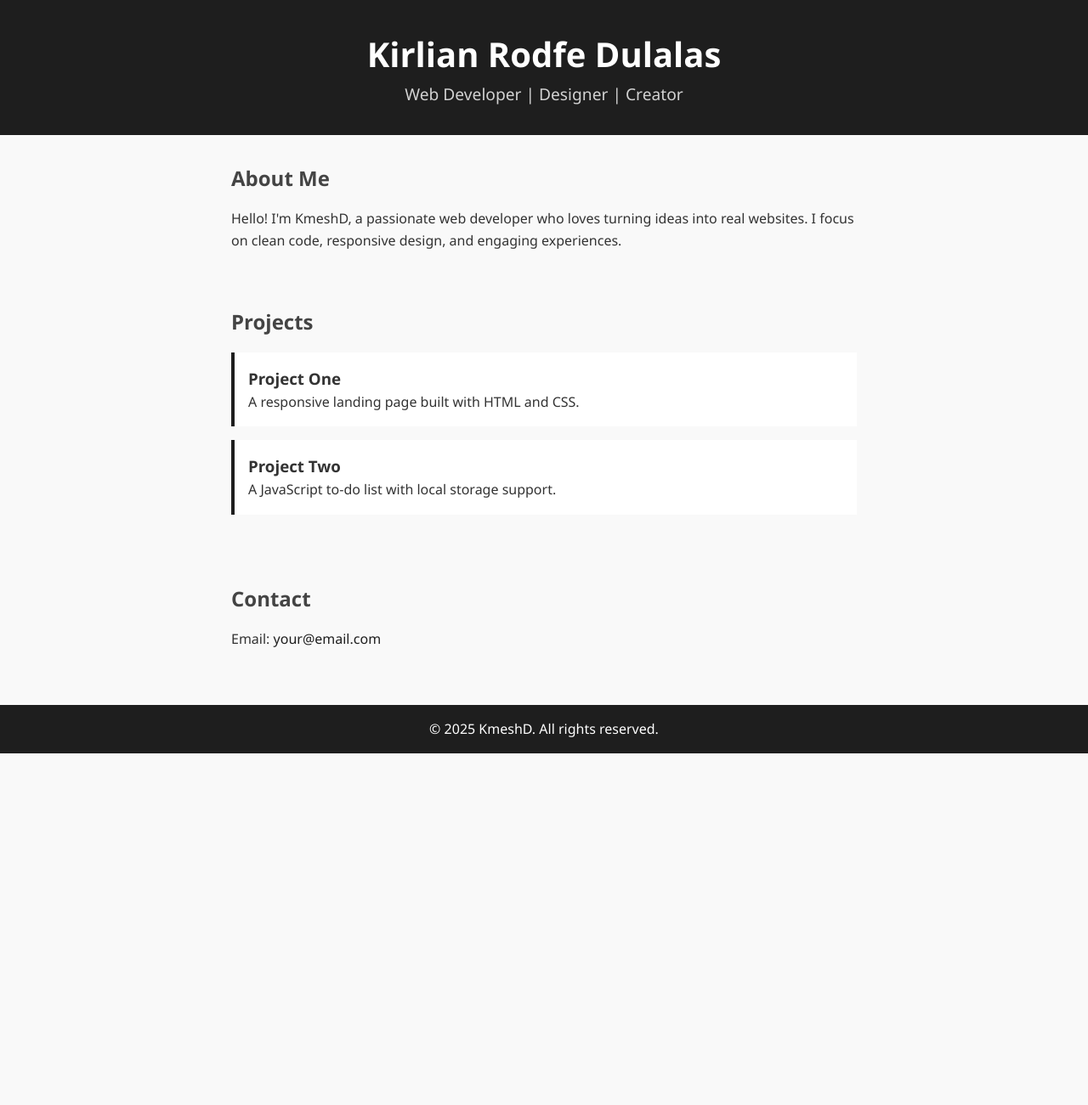
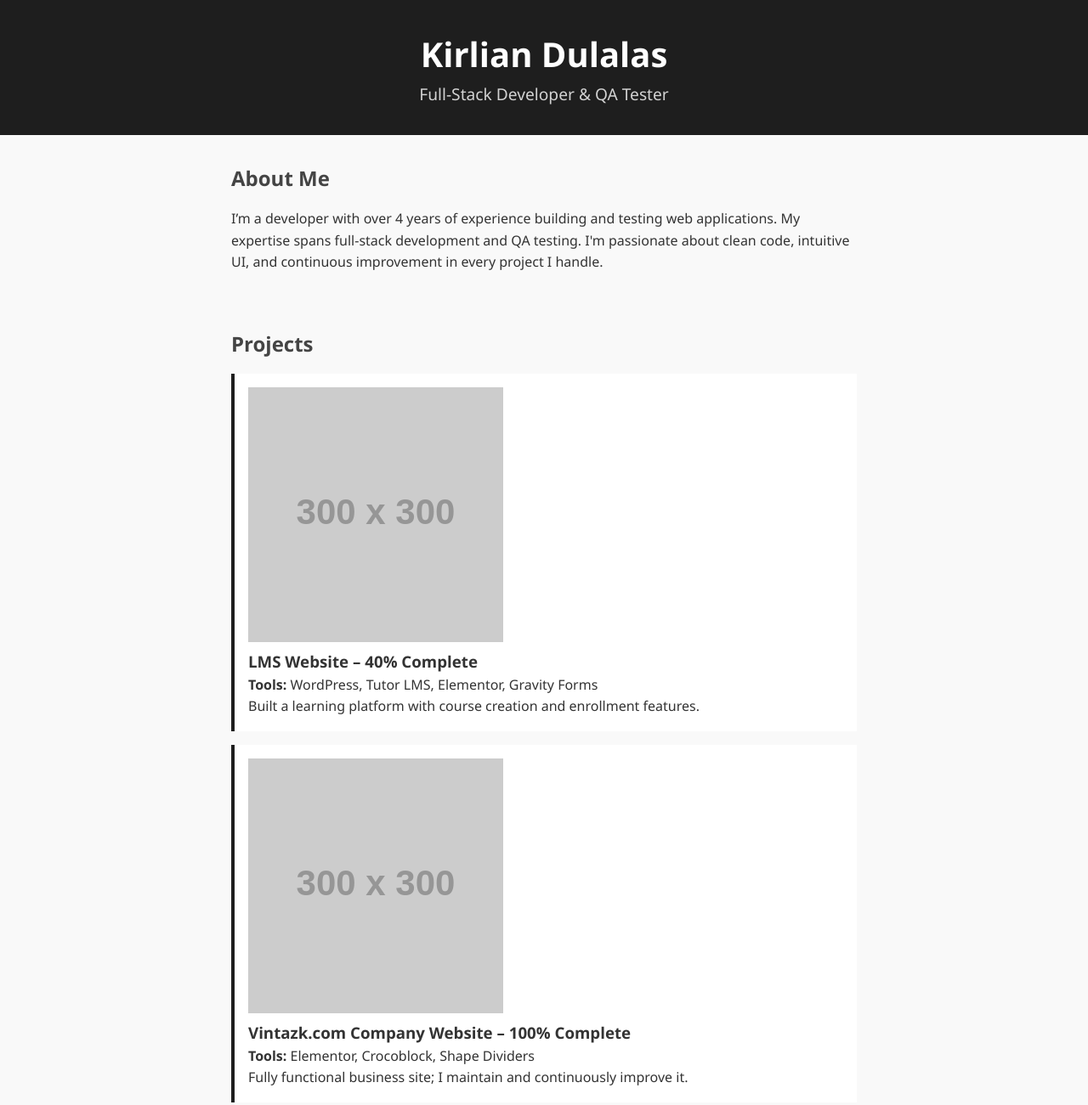
Before and after one commit to KmeshD/KmeshD.github.io, a plain HTML site: page index.html in a window 1280 px wide. Shown: the top 1301 px of the page at 85% size. Before the commit the page ends 887 px from the top, so only its background shows below. Drawn offline with Linux system fonts and the light colour scheme; placeholder pictures from the web are drawn by us.

Commit message:
Update index.html

```diff
--- a/index.html
+++ b/index.html
@@ -3,40 +3,74 @@
 <head>
   <meta charset="UTF-8" />
   <meta name="viewport" content="width=device-width, initial-scale=1.0"/>
-  <title>KmeshD Portfolio</title>
+  <title>Kirlian Dulalas | Developer Portfolio</title>
   <link rel="stylesheet" href="style.css" />
 </head>
 <body>
 
   <header>
-    <h1>Kirlian Rodfe Dulalas</h1>
-    <p>Web Developer | Designer | Creator</p>
+    <h1>Kirlian Dulalas</h1>
+    <p>Full-Stack Developer & QA Tester</p>
   </header>
 
-  <section id="about">
+  <section class="about">
     <h2>About Me</h2>
-    <p>Hello! I'm KmeshD, a passionate web developer who loves turning ideas into real websites. I focus on clean code, responsive design, and engaging experiences.</p>
+    <p>I’m a developer with over 4 years of experience building and testing web applications. My expertise spans full-stack development and QA testing. I'm passionate about clean code, intuitive UI, and continuous improvement in every project I handle.</p>
   </section>
 
-  <section id="projects">
+  <section class="projects">
     <h2>Projects</h2>
+
     <div class="project">
-      <h3>Project One</h3>
-      <p>A responsive landing page built with HTML and CSS.</p>
+      <img src="https://via.placeholder.com/300" alt="LMS Website thumbnail">
+      <div>
+        <h3>LMS Website <span class="status">– 40% Complete</span></h3>
+        <p><strong>Tools:</strong> WordPress, Tutor LMS, Elementor, Gravity Forms</p>
+        <p>Built a learning platform with course creation and enrollment features.</p>
+      </div>
     </div>
+
     <div class="project">
-      <h3>Project Two</h3>
-      <p>A JavaScript to-do list with local storage support.</p>
+      <img src="https://via.placeholder.com/300" alt="Vintazk Company Website thumbnail">
+      <div>
+        <h3>Vintazk.com Company Website <span class="status">– 100% Complete</span></h3>
+        <p><strong>Tools:</strong> Elementor, Crocoblock, Shape Dividers</p>
+        <p>Fully functional business site; I maintain and continuously improve it.</p>
+      </div>
     </div>
-  </section>
 
-  <section id="contact">
-    <h2>Contact</h2>
-    <p>Email: <a href="mailto:your@email.com">your@email.com</a></p>
+    <div class="project">
+      <img src="https://via.placeholder.com/300" alt="JobsOnDemand QA thumbnail">
+      <div>
+        <h3>JobsOnDemand QA Tester <span class="status">– 1.5 Years</span></h3>
+        <p><strong>Role:</strong> QA Tester</p>
+        <p>Performed test case design, regression testing, and bug reporting.</p>
+      </div>
+    </div>
+
+    <div class="project">
+      <img src="https://via.placeholder.com/300" alt="Employee Management System thumbnail">
+      <div>
+        <h3>Employee Management System <span class="status">– In Progress</span></h3>
+        <p><strong>URL:</strong> <a href="https://app.vintech.vintazk.com" target="_blank">Visit App</a></p>
+        <p><strong>Role:</strong> Analyst and Project Manager</p>
+        <p>Spearheading design, specs, and dev coordination for internal HR system.</p>
+      </div>
+    </div>
+
+    <div class="project">
+      <img src="https://via.placeholder.com/300" alt="Course Funnel thumbnail">
+      <div>
+        <h3>Course Funnel with Email Marketing <span class="status">– Completed</span></h3>
+        <p><strong>Tools:</strong> Systeme.io, GetResponse</p>
+        <p>Built a lead-gen funnel, landing pages, and email automation for course sales.</p>
+      </div>
+    </div>
+
   </section>
 
   <footer>
-    <p>&copy; 2025 KmeshD. All rights reserved.</p>
+    <p>📧 Contact: <a href="mailto:kirlian@example.com">kirlian@example.com</a></p>
   </footer>
 
 </body>
```
